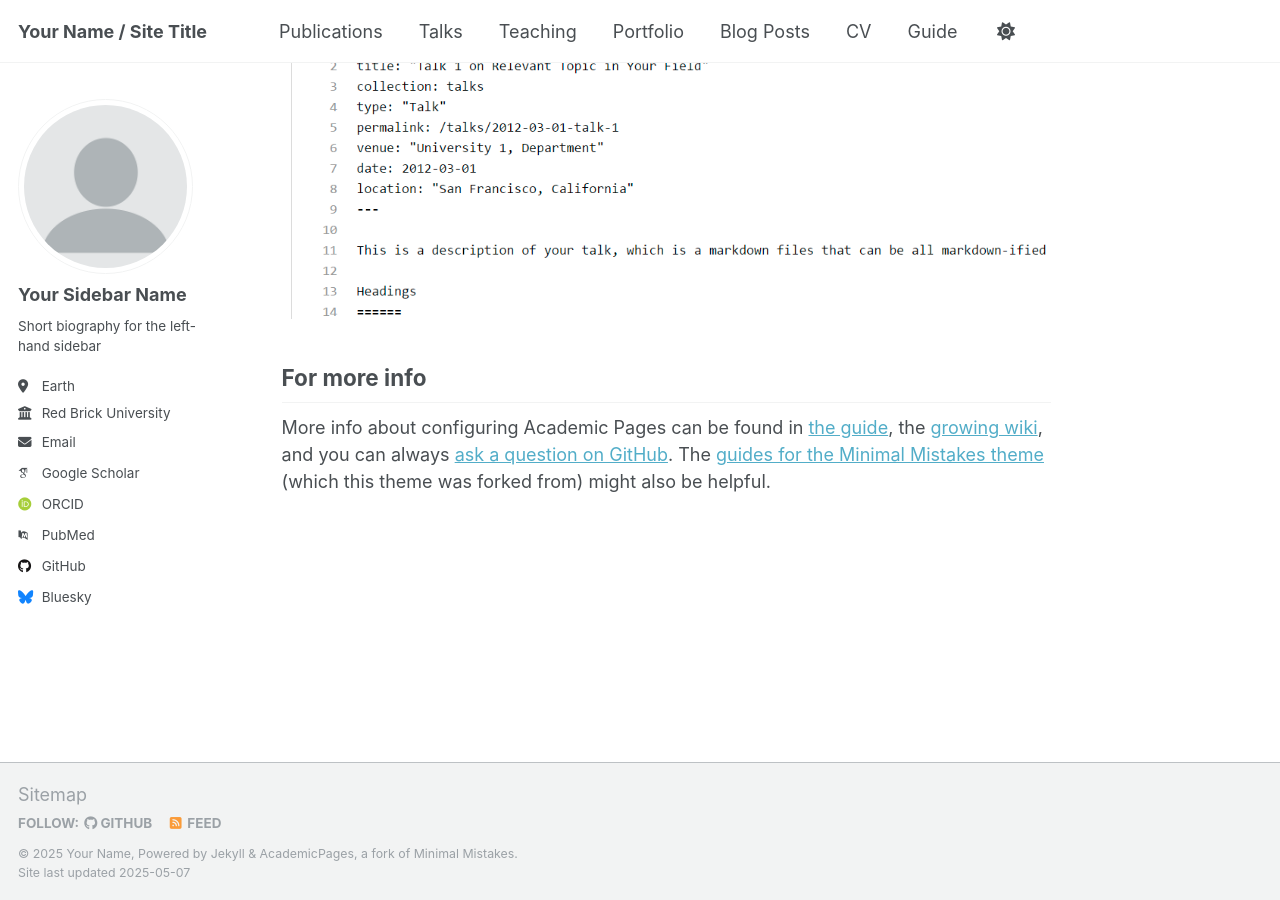
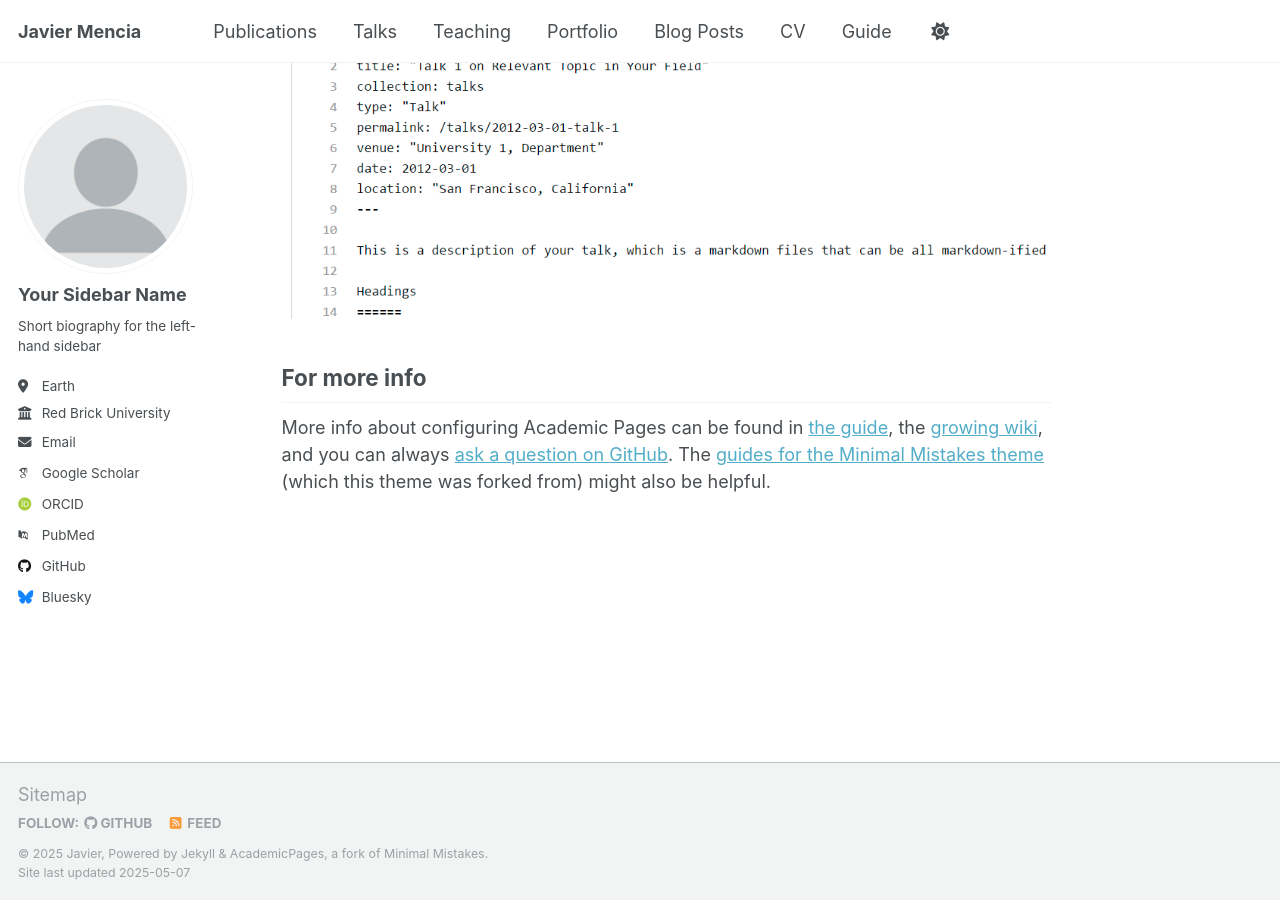
Before and after one commit to jmencialedo/jmencialedo.github.io, a Jekyll site: the page built from _pages/about.md, in a window 1280 px wide and 900 px high, scrolled down 2636 px. Built offline with Jekyll 4.4.1, drawn with Linux system fonts in a browser that asks for light colours; some web fonts are replaced.

Commit message:
Update _config.yml

```diff
--- a/_config.yml
+++ b/_config.yml
@@ -9,13 +9,13 @@
 # Basic Site Settings
 locale                   : "en-US"
 site_theme               : "default"
-title                    : "Your Name / Site Title"
+title                    : "Javier Mencia"
 title_separator          : "-"
-name                     : &name "Your Name"
+name                     : &name "Javier"
 description              : &description "personal description"
-url                      : https://academicpages.github.io # the base hostname & protocol for your site e.g. "https://[your GitHub username].github.io" or if you already have some other page hosted on Github then use "https://[your GitHub username].github.io/[Your Repo Name]"
+url                      : https://jmencialedo.github.io # the base hostname & protocol for your site e.g. "https://[your GitHub username].github.io" or if you already have some other page hosted on Github then use "https://[your GitHub username].github.io/[Your Repo Name]"
 baseurl                  : "" # the subpath of your site, e.g. "/blog"
-repository               : "academicpages/academicpages.github.io"
+repository               : "jmencialedo/jmencialedo.github.io"
 
 # Site Author - The following control what appear as part of the author content on the side bar.
 #               If a field is blank the icon and link will not appear, otherwise it will be shown.
```
